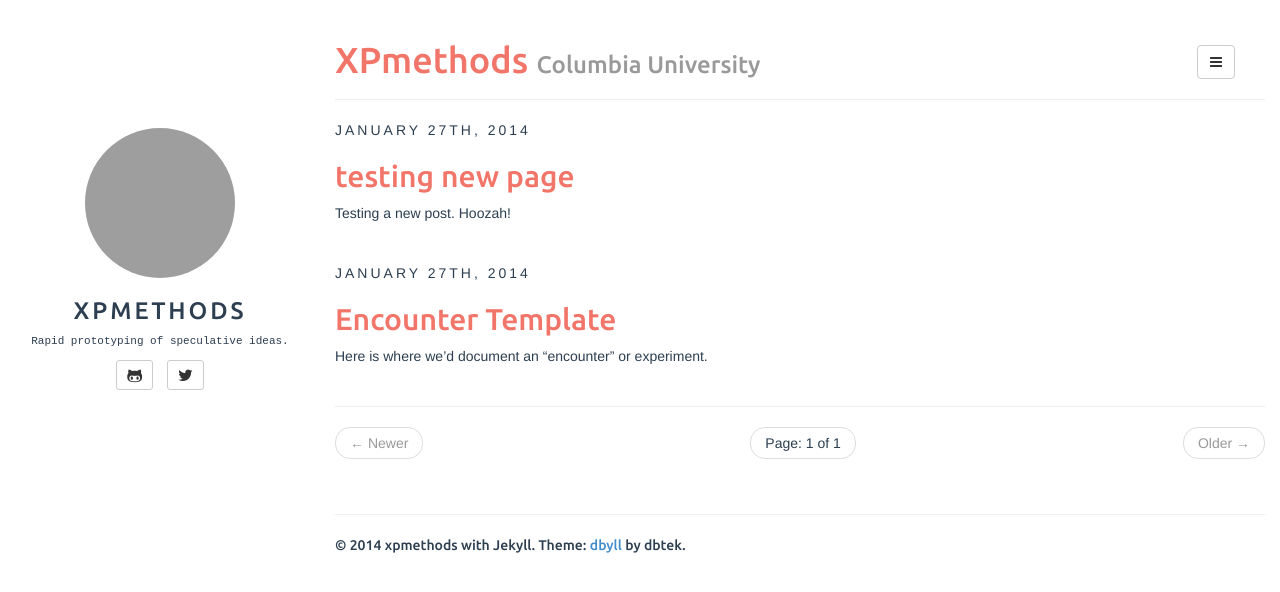
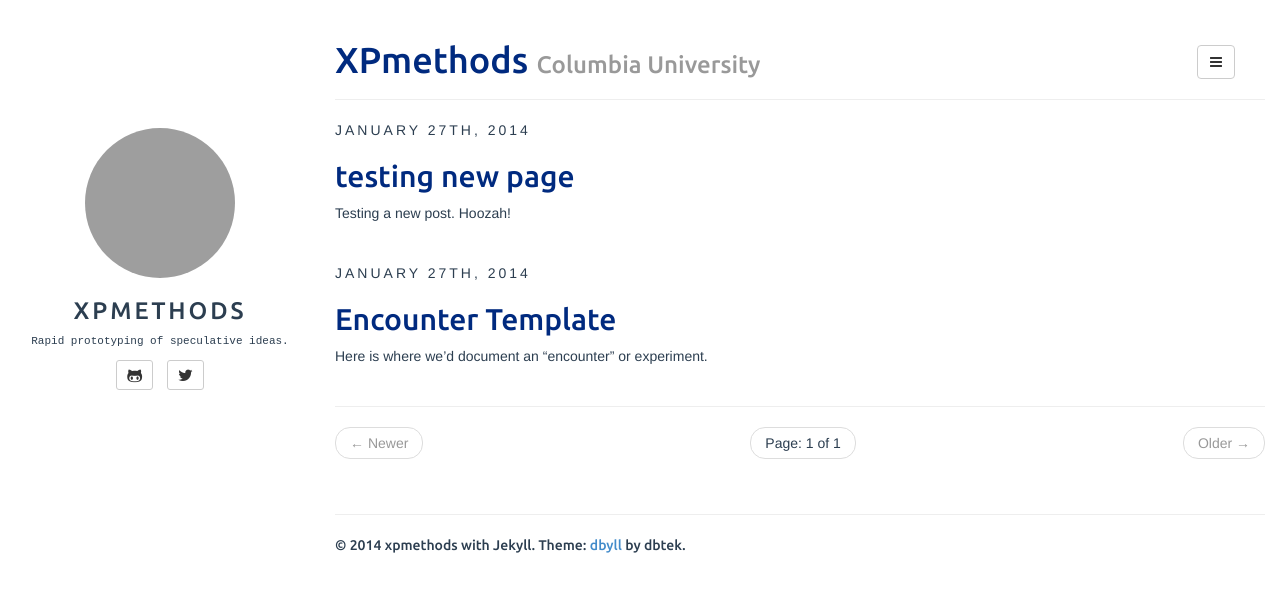
Before and after one commit to xpmethod/xpmethod.github.io, a Jekyll site: the page built from index.html, in a window 1280 px wide. Shown: the top 592 px of the page. Built offline with Jekyll 4.4.1, drawn with Linux system fonts in a browser that asks for light colours; the list of posts is cut into pages by our own code; grey boxes are pictures that could not be loaded.

Commit message:
css changes

```diff
--- a/assets/css/style.css
+++ b/assets/css/style.css
@@ -64,9 +64,9 @@
 article.home div a:hover, article.home pre a:hover { color: #2c3e50; text-decoration: none; }
 article img { max-width: 100%; }
 
-h1,h2,h3,h4,h5,h6{ font-family: 'Ubuntu', sans-serif; color: #f2756a; }
-h1 a,h2 a,h3 a,h4 a{ color: #f2756a; }
-h1 a:hover,h2 a:hover,h3 a:hover,h4 a:hover{ color: #e74c3c; }
+h1,h2,h3,h4,h5,h6{ font-family: 'Ubuntu', sans-serif; color: #002A7F; }
+h1 a,h2 a,h3 a,h4 a{ color: #002A7F; }
+h1 a:hover,h2 a:hover,h3 a:hover,h4 a:hover{ color: #75AADB; }
 
 footer {
 	padding-top: 15px;
@@ -96,7 +96,7 @@
     border-radius: 4px 0 0 4px;
 }
 
-.badge { background: #F2756A; }
+.badge { background: #75AADB; }
 
 #nav-menu{
     position: fixed;
```
